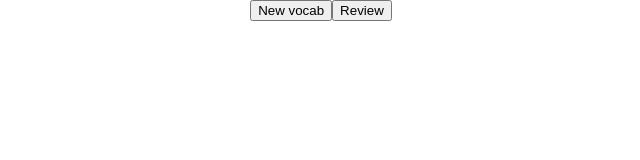
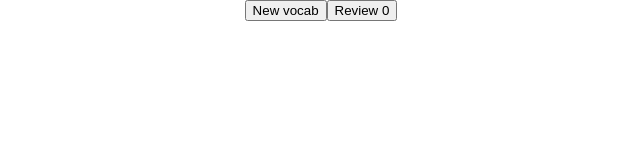
Before and after one commit to Enzuo/wenzaotest, a React (Create React App) app: page / in a window 1280 px wide. Shown: the top 160 px of the page, without its empty margins (319-959 px from the left). Built offline with nearby package versions, Linux system fonts and the light colour scheme.

Commit message:
Add button to review vocabulary

```diff
--- a/src/components/Main.js
+++ b/src/components/Main.js
@@ -18,13 +18,20 @@ export default class Main extends Component {
   }
 
   render() {
-    var {examVocab} = this.state
+    var {examVocab, userVocabulary} = this.state
 
     if(!examVocab){
+      userVocabulary = learningSystem.updateSpacedRepetitionIndex(userVocabulary)
+      var nbToReview = userVocabulary.reduce((acc, a) => {
+        if(a.spIndex > 1){
+          acc += 1
+        }
+        return acc
+      }, 0)
       return (
         <div>
           <button onClick={this.startNewVocabulary}>New vocab</button>
-          <button onClick={this.startReviewVocabulary}>Review</button>
+          <button onClick={this.startReviewVocabulary}>Review {nbToReview}</button>
         </div>
       )
     }
@@ -40,7 +47,9 @@ export default class Main extends Component {
   }
 
   startReviewVocabulary = (e) => {
-
+    var vocabToReview = learningSystem.getVocabToReview(this.state.userVocabulary)
+    var examVocab = vocabToReview.map(a => a.key)
+    this.setState({ examVocab })
   }
 
   handleAnswer = (a) => {
--- a/src/utils/learningSystem.js
+++ b/src/utils/learningSystem.js
@@ -176,4 +176,5 @@ export default {
   addAnswer,
   generateTestCards,
   updateSpacedRepetitionIndex,
+  getVocabToReview,
 }
```
